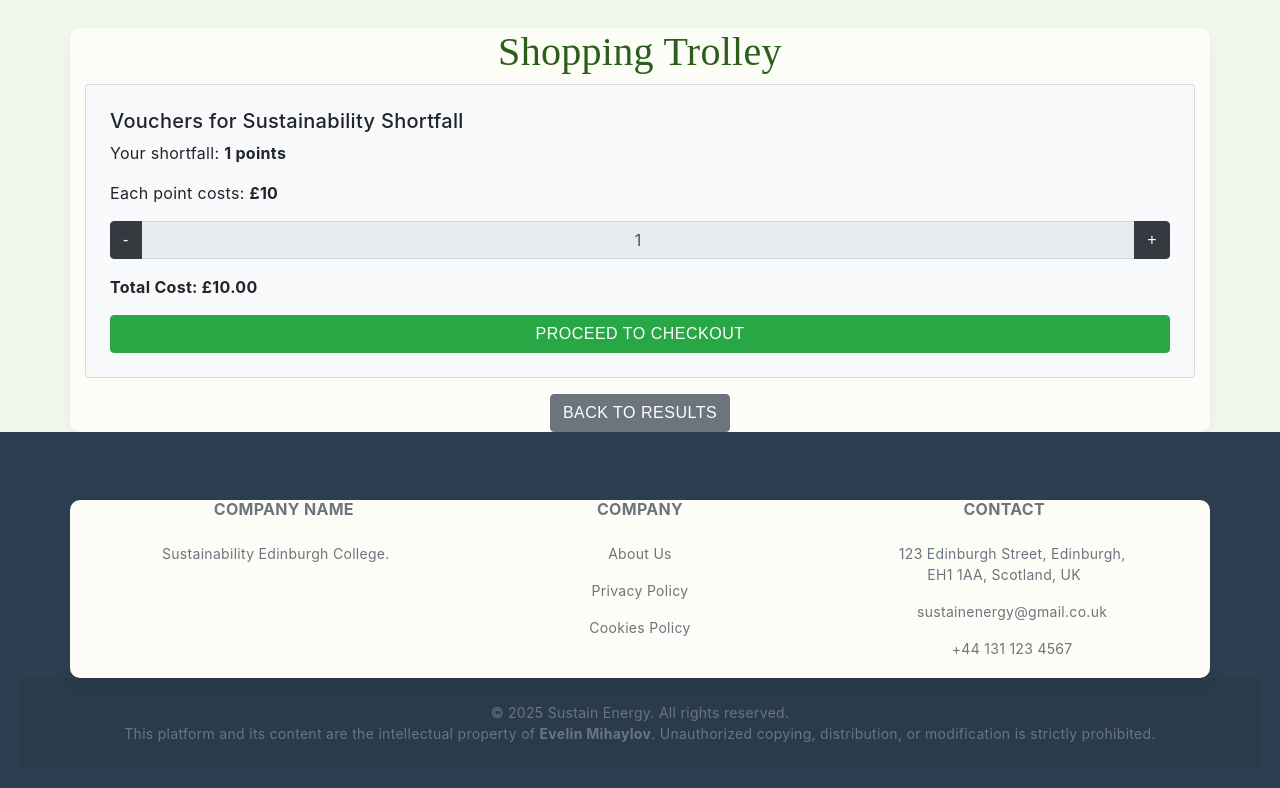
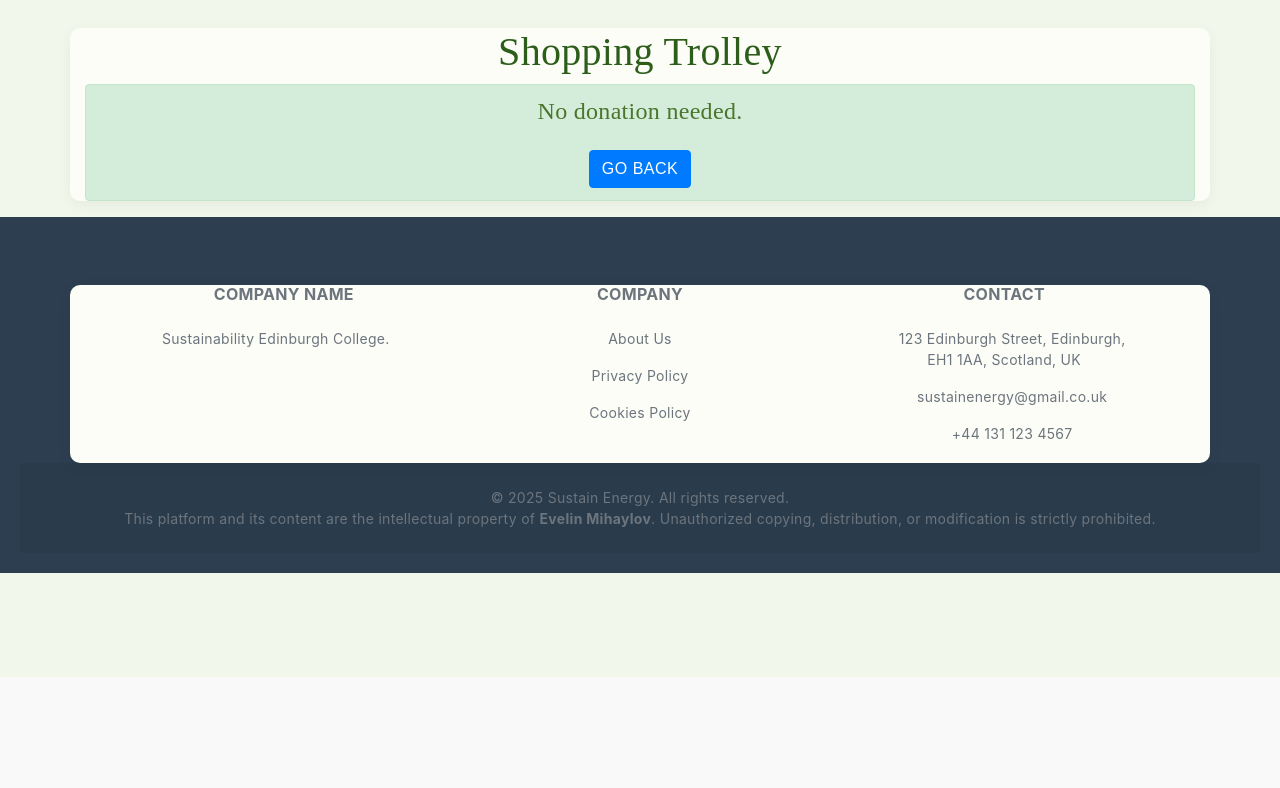
Before and after one commit to evelinmiha/sustainabilityApp, a PHP site: page /shoppingTrolley.php in a window 1280 px wide. Shown: the part 123-911 px from the top of the page. After the commit the page ends 696 px from the top, so only its background shows below. Run offline with PHP 8.4, Linux system fonts and the light colour scheme; the visitor is signed in with stand-in values (Sample User, id 1); data comes from the database, SQL or seed files in the repository.

Commit message:
Update shoppingTrolley.php

```diff
--- a/shoppingTrolley.php
+++ b/shoppingTrolley.php
@@ -7,15 +7,35 @@ if (!isset($_SESSION['company_id'])) {
     load();
     exit();
 }
+require('connect_db.php'); // make sure this connects $link
+$company_id = $_SESSION['company_id'];
 
-# Ensure shortfall information is available.
-if (!isset($_SESSION['shortfall']) || $_SESSION['shortfall'] == 0) {
-    echo "<div class='container'><div class='alert alert-success'>No donation needed. Your sustainability score is perfect!</div>";
-    echo "<a href='greenCalculator.php' class='btn btn-primary'>Go Back</a></div>";
-    exit();
+# Fetch latest totalScore
+$q = "SELECT totalScore FROM greencalculator WHERE company_id = $company_id ORDER BY submission_date DESC LIMIT 1";
+$r = mysqli_query($link, $q);
+$row = mysqli_fetch_assoc($r);
+$score = $row ? (int)$row['totalScore'] : null;
+
+# Fetch total purchased vouchers
+$q2 = "SELECT SUM(points_purchased) AS total_purchased FROM vouchers WHERE company_id = $company_id";
+$r2 = mysqli_query($link, $q2);
+$row2 = mysqli_fetch_assoc($r2);
+$purchased = isset($row2['total_purchased']) ? (int)$row2['total_purchased'] : 0;
+
+# Define the maximum score (assumed to be 100)
+$targetScore = 100;
+
+if ($score === null) {
+    // Green calculator not used yet
+    $shortfall = 0;
+    $showDonationNeeded = false;
+} else {
+
+
+$shortfall = max($targetScore - $score - $purchased, 0); // prevent negative shortfalls
+$showDonationNeeded = ($shortfall > 0);
 }
 
-$shortfall = $_SESSION['shortfall'];
 $voucherPrice = 10;
 $total = $shortfall * $voucherPrice;
 
@@ -56,9 +76,16 @@ $total = $shortfall * $voucherPrice;
 <?php include('navUser.php'); ?>
     <div class="container mt-5">
         <h1 class="text-center">Shopping Trolley</h1>
-        <div class="card bg-light p-4">
 
 
+        <?php if (!$showDonationNeeded): ?>
+        <div class="alert alert-success text-center">
+            <h4>No donation needed.</h4>
+            <a href="greenCalculator.php" class="btn btn-primary mt-3">Go Back</a>
+        </div>
+    <?php else: ?>
+
+            <div class="card bg-light p-4">
             <form method="POST" action="checkout.php" id="checkoutForm">
                 <div class="mb-3">
                     <h5>Vouchers for Sustainability Shortfall</h5>
@@ -83,6 +110,7 @@ $total = $shortfall * $voucherPrice;
         <div class="text-center mt-3">
             <a href="rubricResult.php" class="btn btn-secondary">Back to Results</a>
         </div>
+        <?php endif; ?>
     </div>
 
     <?php include('footer.php'); ?>
```
